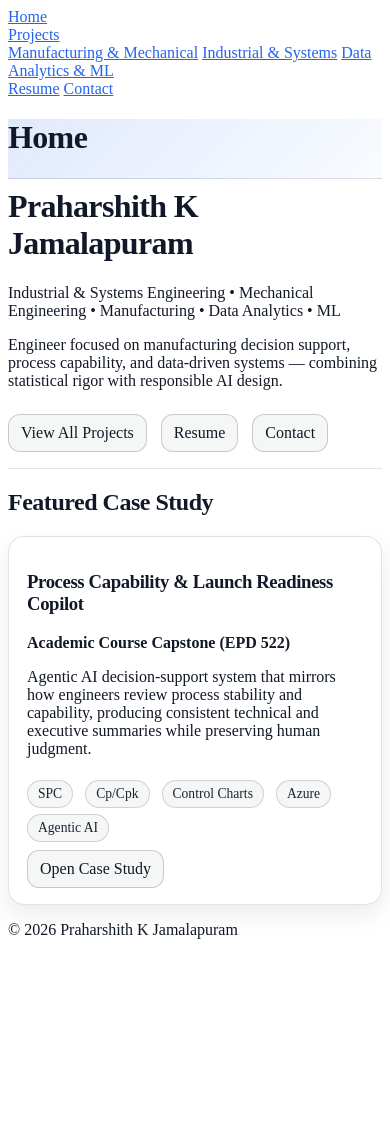
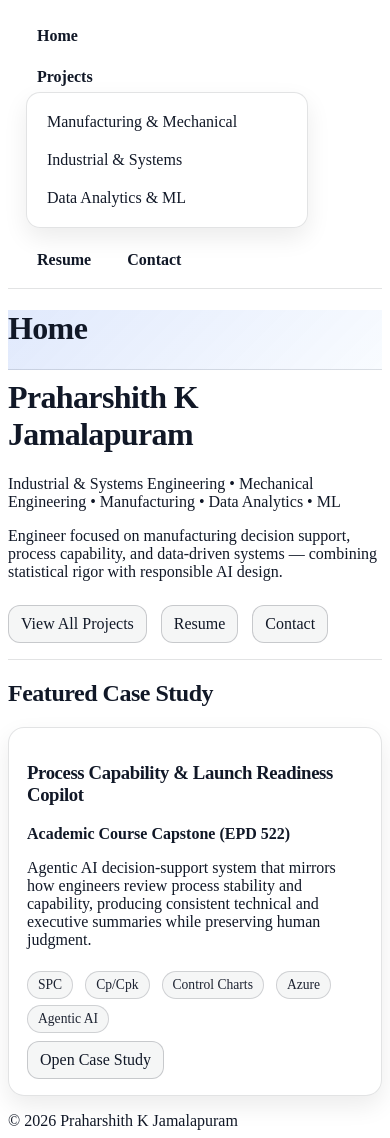
Before and after one commit to KaSho2/KaSho2.github.io, a Jekyll site: the page built from index.md, in a window 390 px wide. Built offline with Jekyll 4.4.1, drawn with Linux system fonts in a browser that asks for light colours; before the commit the page ends 947 px from its top, so only the background shows below that.

Commit message:
Update style.css

```diff
--- a/assets/css/style.css
+++ b/assets/css/style.css
@@ -122,3 +122,88 @@ hr{
 
 /* Tighten spacing */
 .main-content h1{ margin-top: 0.6rem; }
+
+/* ---------- Top Navigation ---------- */
+.topnav-wrap{
+  position: sticky;
+  top: 0;
+  z-index: 999;
+  backdrop-filter: blur(10px);
+  border-bottom: 1px solid var(--border);
+  background: rgba(255,255,255,0.72);
+}
+
+@media (prefers-color-scheme: dark){
+  .topnav-wrap{
+    background: rgba(11,18,32,0.72);
+  }
+}
+
+.topnav{
+  max-width: 980px;
+  margin: 0 auto;
+  padding: 10px 18px;
+  display: flex;
+  align-items: center;
+  gap: 14px;
+}
+
+.nav-brand, .nav-link{
+  text-decoration: none;
+  padding: 8px 10px;
+  border-radius: 10px;
+  border: 1px solid transparent;
+  color: var(--fg) !important;
+  font-weight: 600;
+}
+
+.nav-link:hover, .nav-brand:hover{
+  background: var(--btnbg);
+  border-color: var(--btnbd);
+}
+
+/* Dropdown */
+.dropdown{
+  position: relative;
+}
+
+.dropdown-menu{
+  position: absolute;
+  top: 42px;
+  left: 0;
+  min-width: 260px;
+  padding: 10px;
+  border-radius: 14px;
+  border: 1px solid var(--border);
+  background: var(--card);
+  box-shadow: var(--shadow);
+  display: none;
+}
+
+.dropdown:hover .dropdown-menu{
+  display: block;
+}
+
+.dropdown-link{
+  display: block;
+  padding: 10px 10px;
+  border-radius: 10px;
+  text-decoration: none;
+  color: var(--fg) !important;
+}
+
+.dropdown-link:hover{
+  background: var(--btnbg);
+}
+
+/* Prevent dropdown from being cut off on small screens */
+@media (max-width: 640px){
+  .topnav{
+    flex-wrap: wrap;
+  }
+  .dropdown-menu{
+    position: static;
+    display: block;
+    margin-top: 6px;
+  }
+}
```
